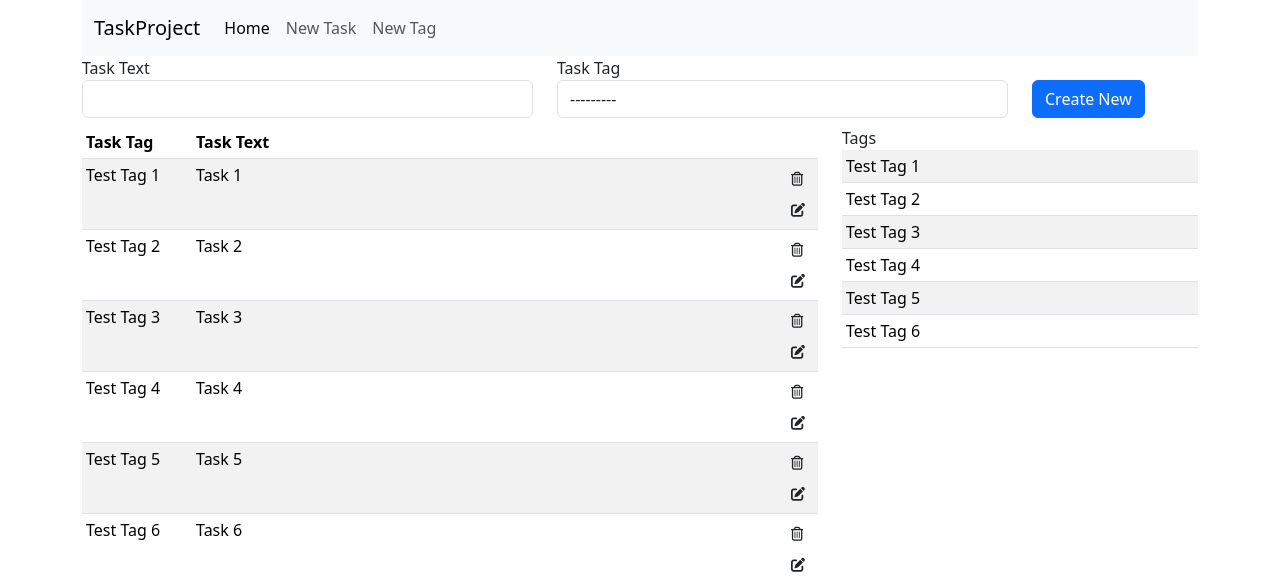
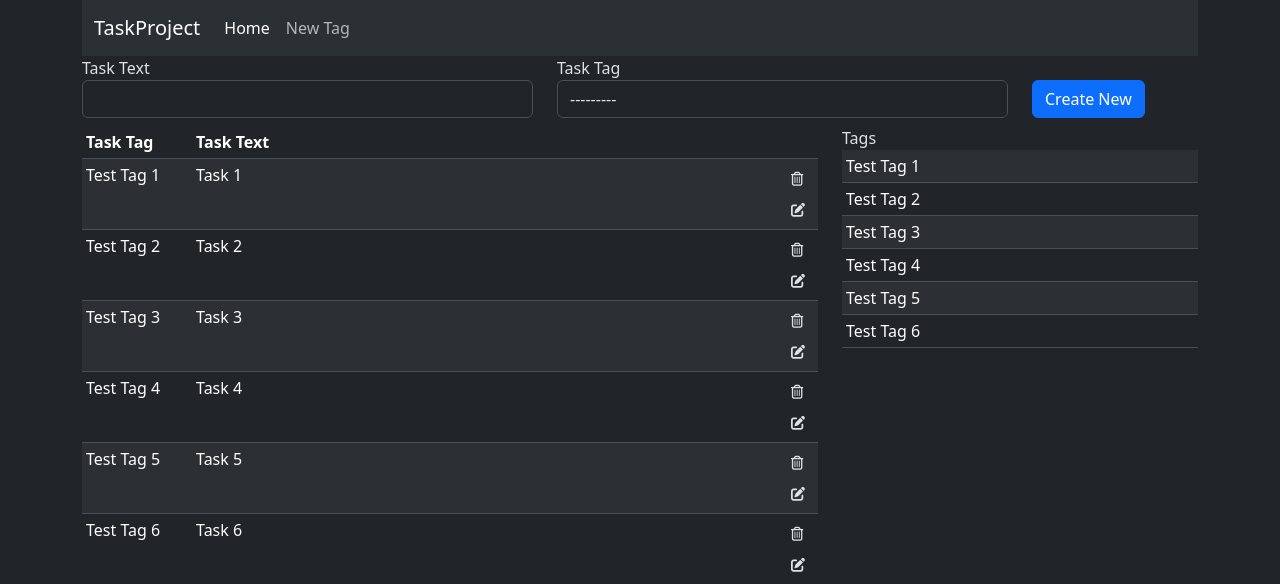
Before and after one commit to gravityfargo/TaskProject, a Django app: page /tasks/ in a window 1280 px wide. Shown: the top 584 px of the page. Run offline with Django 4.2, Linux system fonts and the light colour scheme; data comes from the database, SQL or seed files in the repository; some libraries are stand-ins or nearby versions.

Commit message:
switch to laptop

```diff
--- a/TaskProject/settings.py
+++ b/TaskProject/settings.py
@@ -40,6 +40,7 @@ INSTALLED_APPS = [
     'tasks.apps.TasksConfig',
     "crispy_forms",
     "crispy_bootstrap5",
+    'rest_framework',
 ]
 
 MIDDLEWARE = [
--- a/requirements.txt
+++ b/requirements.txt
@@ -1,2 +1,3 @@
 Django==4.2.5
 crispy-bootstrap5==0.7
+djangorestframework>0
--- a/tasks/templates/tasks/base.html
+++ b/tasks/templates/tasks/base.html
@@ -1,5 +1,5 @@
 <!doctype html>
-<html lang="en">
+<html lang="en" data-bs-theme="dark">
 <head>
     <meta charset="utf-8">
     <meta name="viewport" content="width=device-width, initial-scale=1">
@@ -20,9 +20,6 @@
                     <a class="nav-link active" aria-current="page" href="{% url 'tasks:index' %}">Home</a>
                   </li>
                   <li class="nav-item">
-                    <a class="nav-link" href="{% url 'tasks:createtask' %}">New Task</a>
-                  </li>
-                  <li class="nav-item">
                     <a class="nav-link" href="{% url 'tasks:createtag' %}">New Tag</a>
                   </li>
                 </ul>
--- a/tasks/views.py
+++ b/tasks/views.py
@@ -2,7 +2,7 @@ from django.shortcuts import redirect, render
 from .models import Task, Tag
 from .forms import CreateNewTag, CreateNewTask
 from django.utils import timezone
-from django.http import HttpResponseRedirect
+from rest_framework import viewsets
 
 
 
```
